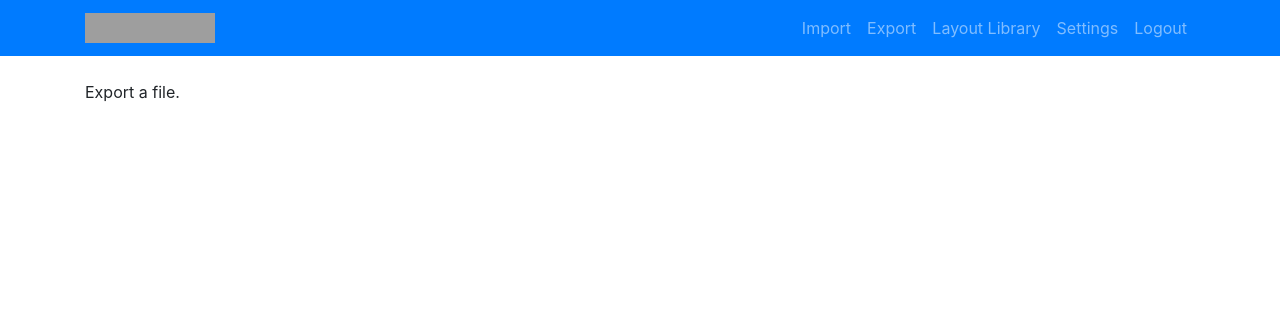
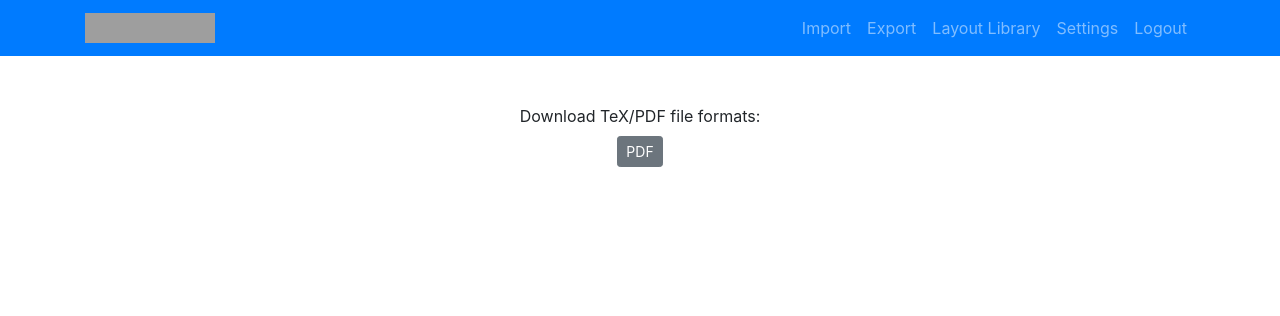
Before and after one commit to TBeetle/Room-Maker, a Django app: page /export/ in a window 1280 px wide. Shown: the top 316 px of the page. Run offline with Django 4.2, Linux system fonts and the light colour scheme; some libraries are stand-ins or nearby versions; grey boxes are pictures that could not be loaded.

Commit message:
Initial update of export page

```diff
--- a/layoutGenerator/app1/views.py
+++ b/layoutGenerator/app1/views.py
@@ -11,6 +11,7 @@ import os
 from django.shortcuts import render, redirect
 from django.conf import settings
 from .models import UploadedFile
+from django.shortcuts import HttpResponse
 
 # Modules for handling file validation:
 from django.http import HttpResponseBadRequest
@@ -81,14 +82,14 @@ def download_sample_excel(request):
     file_path = os.path.join('uploads', 'sample_files', 'example_excel_format.xlsx')
     response = FileResponse(open(file_path, 'rb'), content_type='application/vnd.openxmlformats-officedocument.spreadsheetml.sheet')
     response['Content-Disposition'] = 'attachment; filename=example_excel_format.xlsx'
-    return response;
+    return response
 
 # TODO: Update
 def download_sample_csv(request):
     file_path = os.path.join('uploads', 'sample_files', 'sample_excel.xlsx')
     response = FileResponse(open(file_path, 'rb'))
     response['Content-Disposition'] = 'attachment; filename=sample_excel.xlsx'
-    return response;
+    return response
 
 # TODO: Update
 def download_sample_json(request):
@@ -96,6 +97,16 @@ def download_sample_json(request):
     response = FileResponse(open(file_path, 'rb'))
     response['Content-Disposition'] = 'attachment; filename=sample_excel.xlsx'
     return response
+
+def download_pdf(request):
+    file_path = os.path.join('uploads', 'imported_files', 'output.pdf') # Make sure the file exists and this path is correct
+    if os.path.exists(file_path):
+        with open(file_path, 'rb') as file:
+            response = HttpResponse(file.read(), content_type='application/pdf')
+            response['Content-Disposition'] = 'attachment; filename=output.pdf'
+            return response
+    else:
+        return HttpResponse("File not found", status=404)
 
 # %******************** Export File Page ****************************%
 
--- a/layoutGenerator/layoutGenerator/urls.py
+++ b/layoutGenerator/layoutGenerator/urls.py
@@ -40,6 +40,7 @@ urlpatterns += [
     path('download/sample_excel/', views.download_sample_excel, name="download-sample-excel"),
     path('download/sample_csv/', views.download_sample_csv, name="download-sample-csv"),
     path('download/sample_json/', views.download_sample_json, name="download-sample-json"),
+    path('download/pdf', views.download_pdf, name='download-pdf'),
 ]
 
 # Serving media files during development
--- a/layoutGenerator/templates/export.html
+++ b/layoutGenerator/templates/export.html
@@ -3,5 +3,14 @@
 {% block title %} Export File {% endblock %}
 
 {% block content %}
-    <p>Export a file.</p>
+    <section class=" py-4">
+        <div class="container px-lg-5">
+            <div class="download-sample-files text-center">
+                <p class="mb-2">Download TeX/PDF file formats:</p>
+                <div class="btn-group">
+                    <button type="button" class="btn btn-sm btn-secondary"><a href="{% url 'download-pdf' %}" style="color:inherit">PDF</a></button>
+                </div>
+            </div>
+        </div>
+    </section>
 {% endblock %}
```
